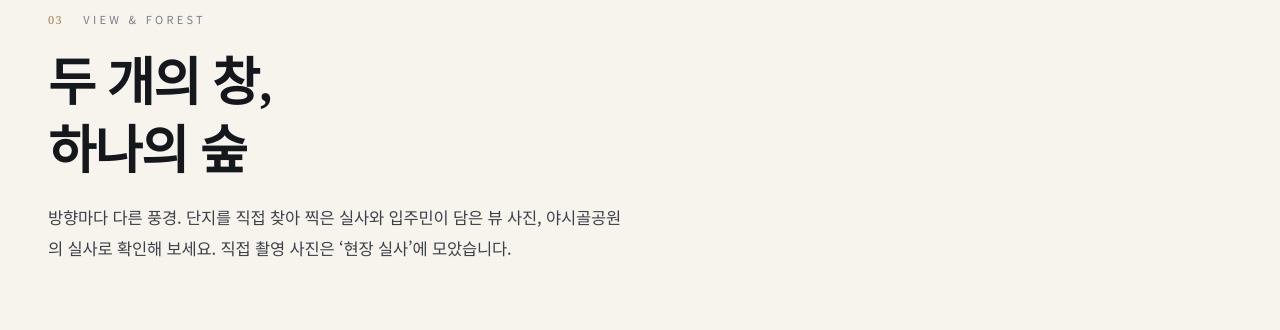
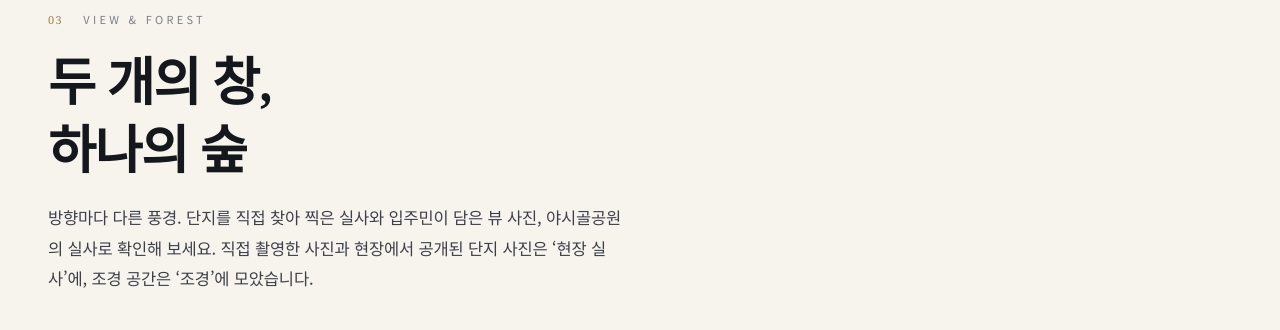
Before and after one commit to PoeticEcho/etc, a plain HTML site: page beomeo-xi/index.html in a window 1280 px wide. Shown: the part 5419-5749 px from the top of the page. Drawn offline with Linux system fonts and the light colour scheme.

Commit message:
beomeo-xi: 갤러리 안내 문구를 '현장 실사·조경' 분류에 맞게 수정

```diff
--- a/beomeo-xi/index.html
+++ b/beomeo-xi/index.html
@@ -210,7 +210,7 @@
         <p class="sec-no">03</p>
         <p class="sec-label">VIEW &amp; FOREST</p>
         <h2>두 개의 창,<br />하나의 숲</h2>
-        <p class="sec-lead">방향마다 다른 풍경. 단지를 직접 찾아 찍은 실사와 입주민이 담은 뷰 사진, 야시골공원의 실사로 확인해 보세요. 직접 촬영 사진은 ‘현장 실사’에 모았습니다.</p>
+        <p class="sec-lead">방향마다 다른 풍경. 단지를 직접 찾아 찍은 실사와 입주민이 담은 뷰 사진, 야시골공원의 실사로 확인해 보세요. 직접 촬영한 사진과 현장에서 공개된 단지 사진은 ‘현장 실사’에, 조경 공간은 ‘조경’에 모았습니다.</p>
       </header>
 
       <div class="gallery-tabs reveal" role="tablist" aria-label="뷰 사진 분류" id="gallery-tabs"></div>
```
